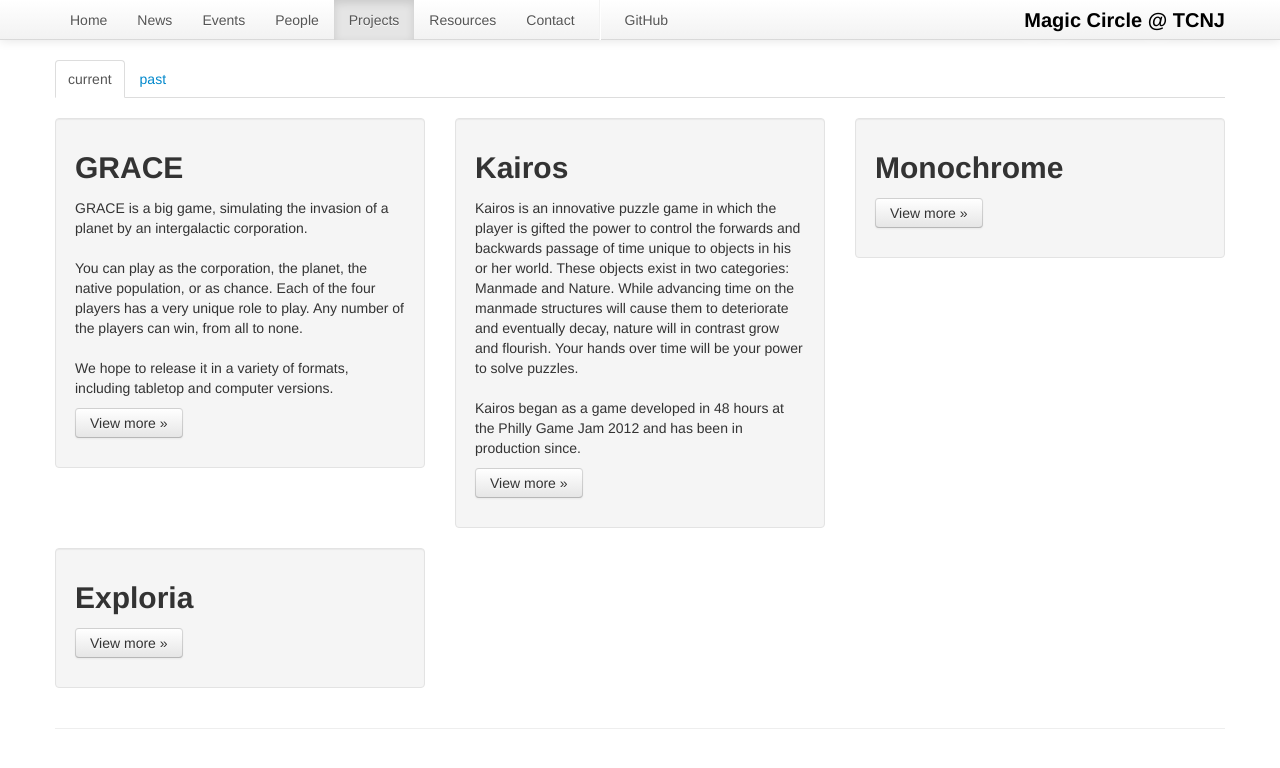
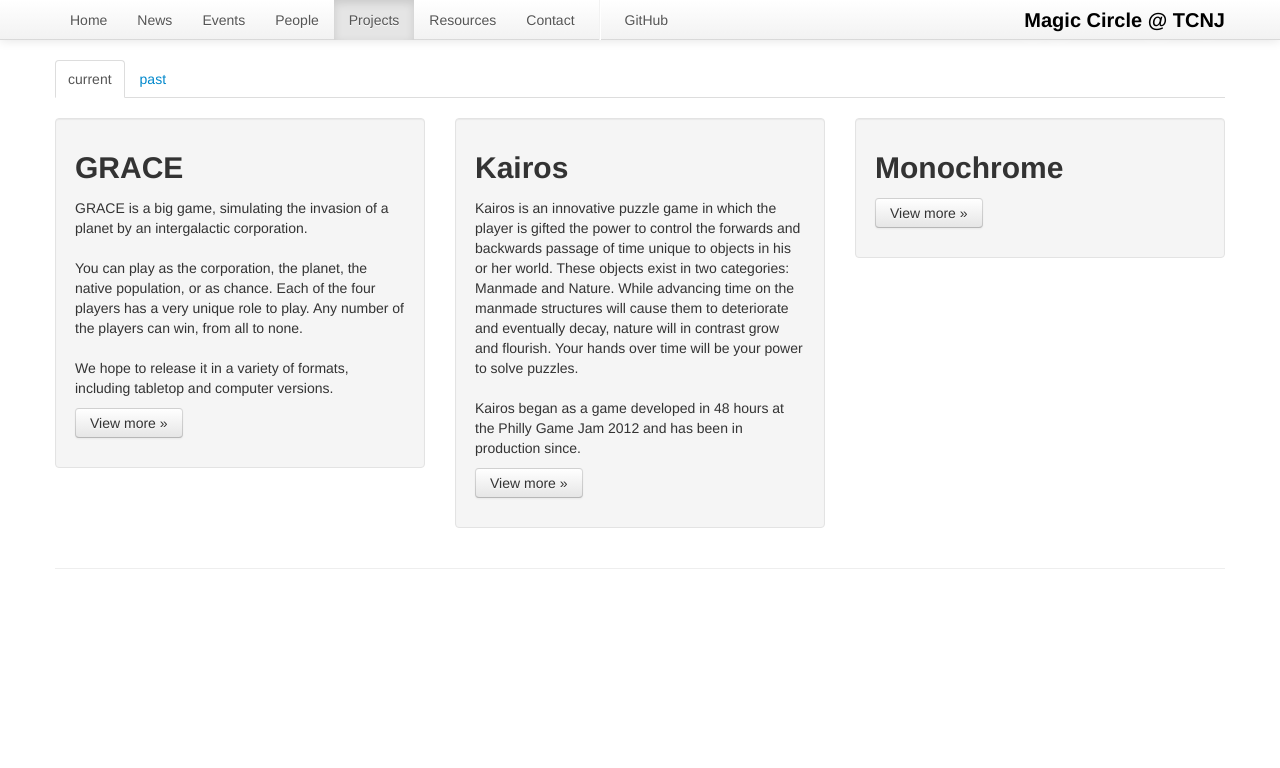
Before and after one commit to tcnj-magic-circle/tcnj-magic-circle.github.com, a Jekyll site: the page built from projects/index.html, in a window 1280 px wide. Shown: the top 768 px of the page. Built offline with Jekyll 4.4.1, drawn with Linux system fonts in a browser that asks for light colours; nearby versions of some CDN libraries.

Commit message:
Killed Exploria

```diff
--- a/projects/index.html
+++ b/projects/index.html
@@ -32,15 +32,6 @@ layout: bootstrap
             <h2>Monochrome</h2>
             <p></p>
             <p><a class="btn" href="http://globalgamejam.org/2011/monochrome">View more &raquo;</a></p>
-          </div>
-        </div>
-      </div>
-      <div class="row">
-        <div class="span4">
-          <div class="well">
-            <h2>Exploria</h2>
-            <p></p>
-            <p><a class="btn" href="#">View more &raquo;</a></p>
           </div>
         </div>
       </div>
```
